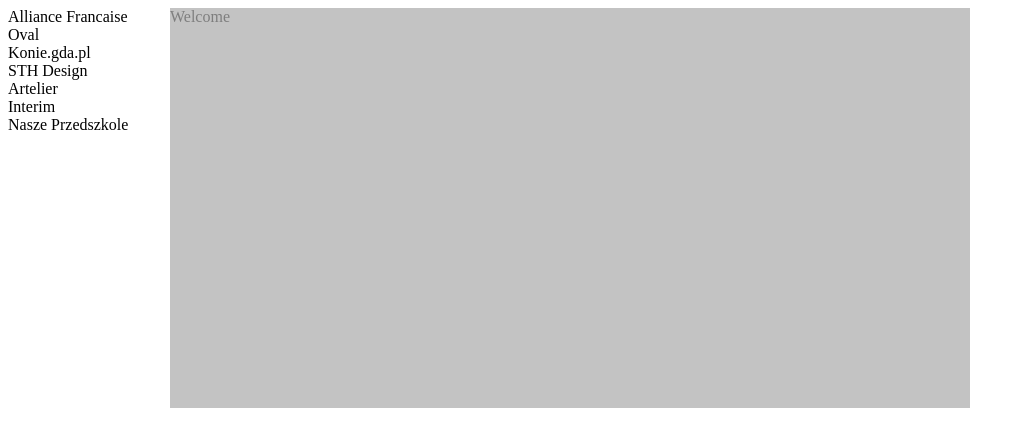
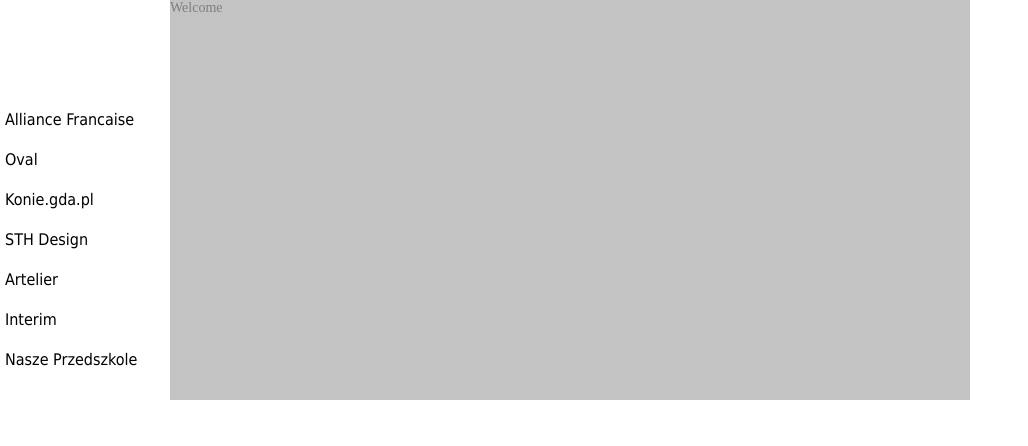
Before and after one commit to kazlas/krawiec, a plain HTML site: page slide_menu.html in a window 1280 px wide. Shown: the whole page, without its empty margins (0-1028 px from the left). Drawn offline with Linux system fonts and the light colour scheme.

Commit message:
Set buttons style, remove margins

```diff
--- a/css/menu-buttons.css
+++ b/css/menu-buttons.css
@@ -1,14 +1,21 @@
 ul.menu {
+	position: absolute;
+	left: 0px;
+	top: 100px;
 	list-style-type: none;
 	margin: 0;
 	padding: 0;
 }
 
-
 ul.menu li a {
 	display: block;
 	width: 200px;
-	text-decoration:none;
+	height: 40px;
+	line-height: 40px;
+	padding-left: 5px;
+	font-size:16px;
+	font-family: Tahoma, Arial, sans-serif;
+  	text-decoration:none;
 	color: #000;
 }
 
--- /dev/null
+++ b/css/style-main.css
@@ -0,0 +1,7 @@
+html {
+}
+
+body {
+	font-size:14px;
+	margin:0px;
+}
--- a/slide_menu.html
+++ b/slide_menu.html
@@ -4,6 +4,7 @@
 <head>
 	<title>K r a WWW i e c . pl - Strony WWW szyte na miar!</title>
 	<META HTTP-EQUIV="content-type" CONTENT="text/html; charset=iso-8859-2">
+	<LINK REL="stylesheet" TYPE="text/css" HREF="./css/style-main.css" >
 	<LINK REL="stylesheet" TYPE="text/css" HREF="./css/curtain-description.css" >
 	<LINK REL="stylesheet" TYPE="text/css" HREF="./css/menu-buttons.css" >
 	<script language="JavaScript" src="js/jquery-1.11.1.js"></script>
```
